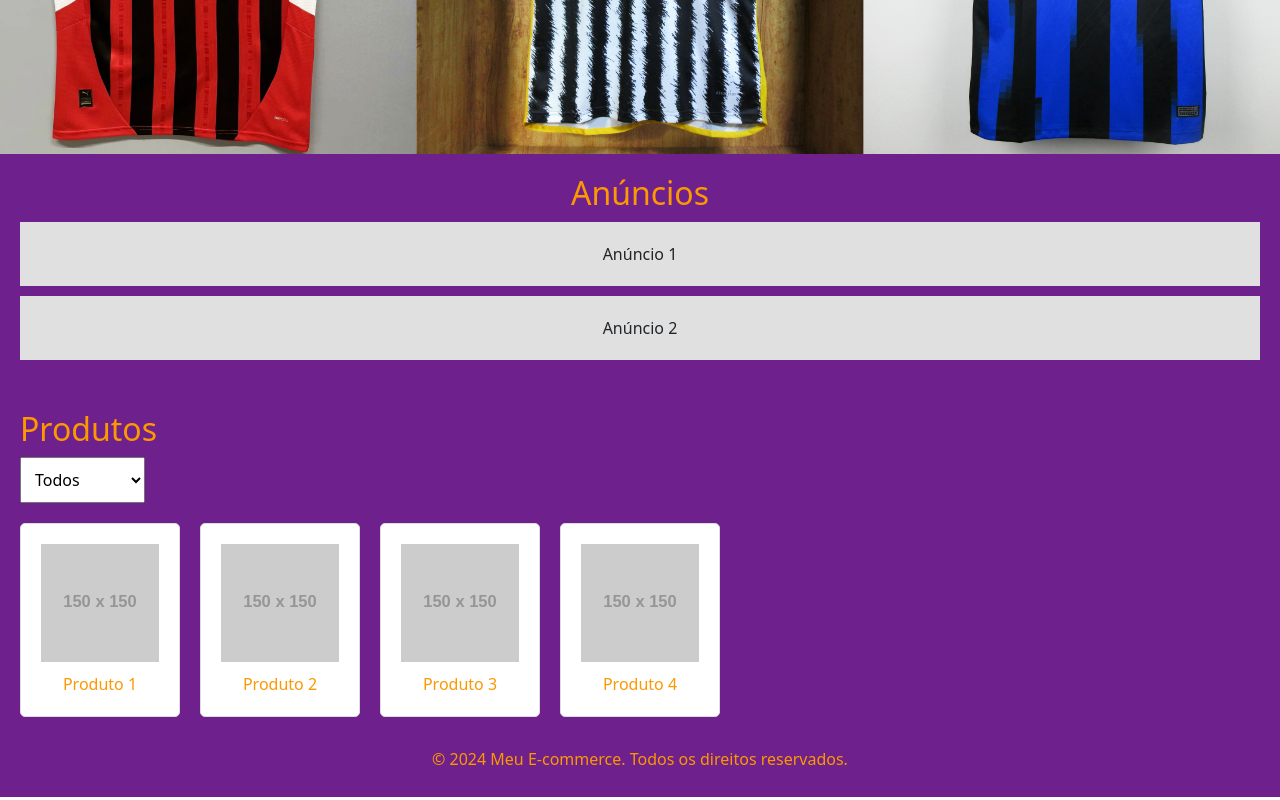
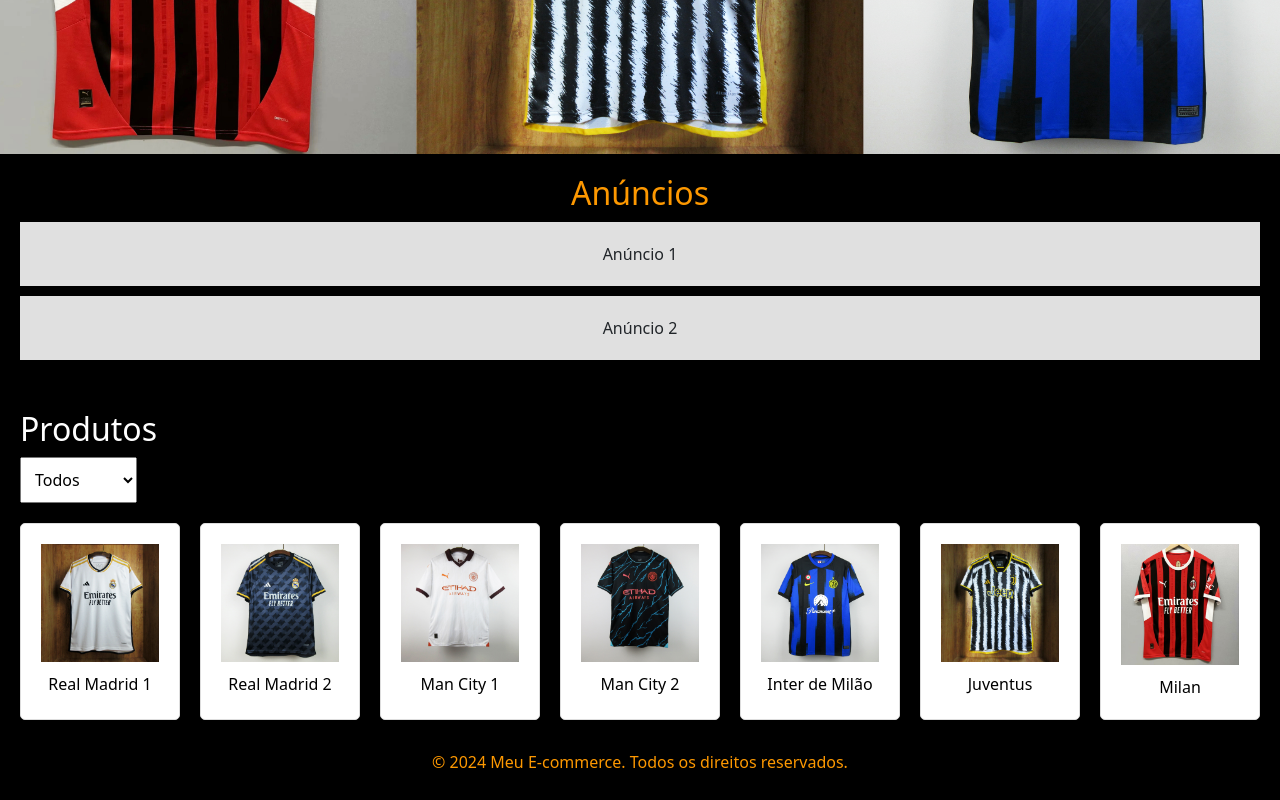
Before and after one commit to nosepato/football.store, a React (Create React App) app: page / in a window 1280 px wide. Shown: the part 304-1104 px from the top of the page. Built offline with nearby package versions, Linux system fonts and the light colour scheme.

Commit message:
atualizando a grade de produtos

```diff
--- a/src/components/ProductGrid.js
+++ b/src/components/ProductGrid.js
@@ -1,13 +1,24 @@
 import React, { useState } from 'react';
+import camisadoreal1 from '../images/camisadoreal1.jpg'
+import camisadoreal2 from '../images/camisadoreal2.jpg'
+import camisadocity1 from '../images/camisadocity1.jpg'
+import camisadocity2 from '../images/camisadocity2.jpg'
+import camisadainter from '../images/camisadainter.jpg'
+import camisadajuve from '../images/camisadajuve.jpg'
+import camisadomilan from '../images/camisadomilan.jpg'
 
-// Produtos com URLs de imagem
+
 const products = [
-  { id: 1, category: 'Eletrônicos', name: 'Produto 1', image: 'https://via.placeholder.com/150' },
-  { id: 2, category: 'Roupas', name: 'Produto 2', image: 'https://via.placeholder.com/150' },
-  { id: 3, category: 'Eletrônicos', name: 'Produto 3', image: 'https://via.placeholder.com/150' },
-  { id: 4, category: 'Roupas', name: 'Produto 4', image: 'https://via.placeholder.com/150' },
+  { id: 1, category: 'Espanha', name: 'Real Madrid 1', image: camisadoreal1 },
+  { id: 2, category: 'Espanha', name: 'Real Madrid 2', image: camisadoreal2 },
+  { id: 3, category: 'Inglaterra', name: 'Man City 1', image: camisadocity1 },
+  { id: 4, category: 'Inglaterra', name: 'Man City 2', image: camisadocity2 },
+  { id: 5, category: 'Itália', name: 'Inter de Milão', image: camisadainter },
+  { id: 6, category: 'Itália', name: 'Juventus', image: camisadajuve },
+  { id: 7, category: 'Itália', name: 'Milan', image: camisadomilan }
 ];
 
+//filtro
 function ProductGrid() {
   const [category, setCategory] = useState('Todos');
 
@@ -19,8 +30,9 @@
       <div className="filter">
         <select onChange={(e) => setCategory(e.target.value)} value={category}>
           <option value="Todos">Todos</option>
-          <option value="Eletrônicos">Eletrônicos</option>
-          <option value="Roupas">Roupas</option>
+          <option value="Espanha">Espanha</option>
+          <option value="Inglaterra">Inglaterra</option>
+          <option value="Itália">Itália</option>
         </select>
       </div>
       <div className="products">
--- a/src/styles.css
+++ b/src/styles.css
@@ -10,7 +10,7 @@
   justify-content: space-between;
   align-items: center;
   padding: 10px 20px;
-  background-color: #6e208d;
+  background-color: black;
   color: #fd9800;
 }
 
@@ -29,7 +29,7 @@
 
 .ads-section {
   padding: 20px;
-  background-color: #6e208d;
+  background-color: black;
   text-align: center;
 }
 .anuncios{
@@ -44,7 +44,7 @@
 
 .product-grid {
   padding: 20px;
-  background-color: #6e208d;
+  background-color: black;
 }
 
 .filter select {
@@ -73,17 +73,17 @@
 }
 
 .produtos{
-  color:#fd9800
+  color: white;
 }
 
 .product-name {
   font-size: 1em;
-  color: #fd9800;
+  color: black;
 }
 
 .footer {
   padding: 10px 20px;
-  background-color: #6e208d;
+  background-color: black;
   color: #fd9800;
   text-align: center;
 }
```
